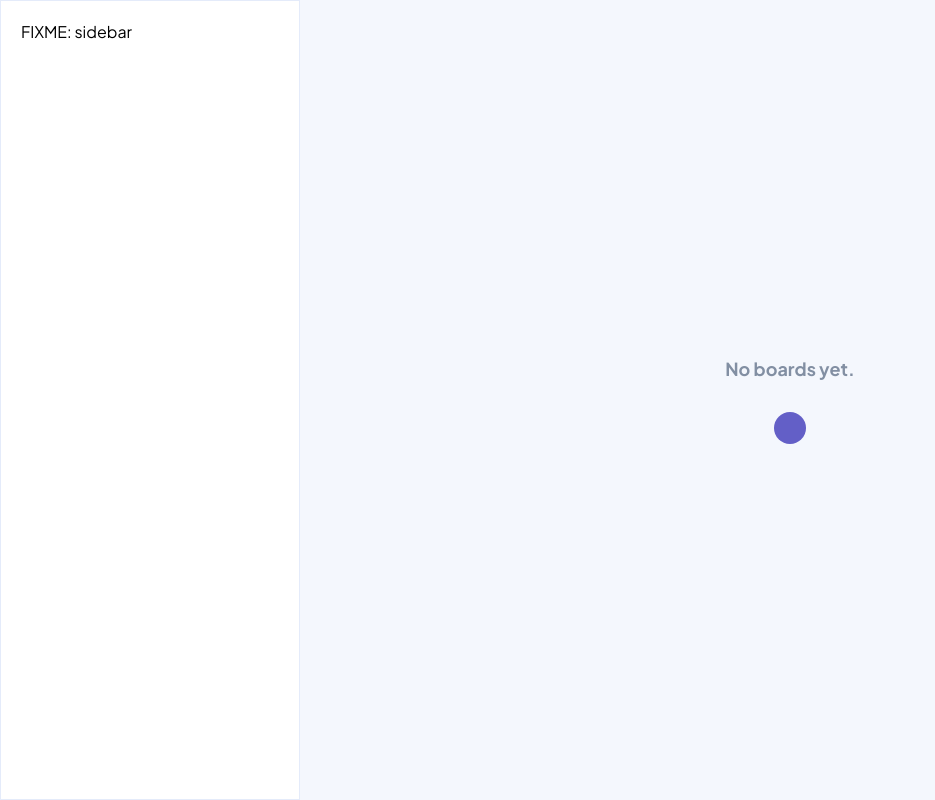
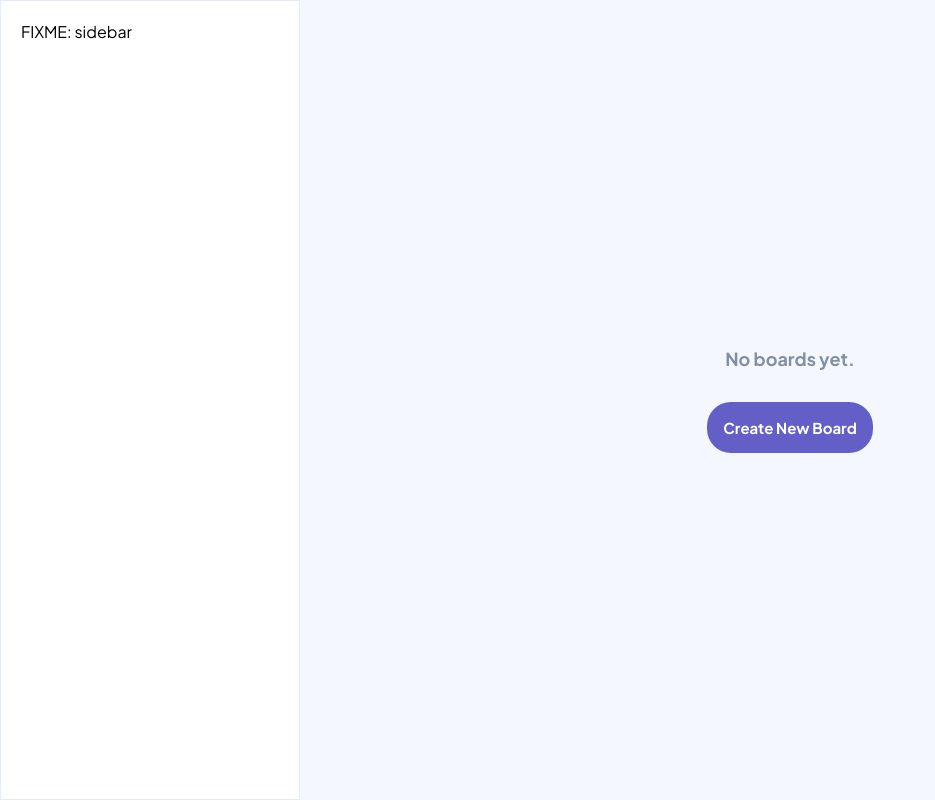
Before and after one commit to ryjw/Kanban-task-management, a Next.js app: page / in a window 1280 px wide. Shown: the whole page, without its empty margins (0-935 px from the left). Built offline with nearby package versions, Linux system fonts and the light colour scheme.

Commit message:
example usage of base modal component

```diff
--- a/src/modules/EmptyState.jsx
+++ b/src/modules/EmptyState.jsx
@@ -1,15 +1,30 @@
+import { useState } from 'react';
 import Button from '@/components/Button';
+import Modal from '@/components/Modal';
+import TextField from '@/components/TextField';
+
 import styles from './EmptyState.module.scss';
 
 export default function EmptyState() {
+  const [modalOpen, setModalOpen] = useState(false);
+
   return (
     <div className={styles.wrapper}>
       <p className={styles.text}>No boards yet.</p>
-      <Button
-        size="lg"
-        content="Create New Board"
-        onClick={() => console.log('I was clicked')}
-      />
+      <Button size="lg" onClick={() => setModalOpen(true)}>
+        Create New Board
+      </Button>
+      {/* Example use of modal, you will need to store the modal visibility state,
+      in this example, the state is stored in `modalOpen` */}
+      <Modal open={modalOpen} setOpen={setModalOpen}>
+        <form style={{ display: 'flex', flexDirection: 'column' }}>
+          <TextField variant="default" placeholder="Title" />
+          <TextField variant="default" />
+          <TextField variant="default" />
+          <TextField variant="default" />
+          <Button onClick={() => console.log('test')}>Submit</Button>
+        </form>
+      </Modal>
     </div>
   );
 }
```
